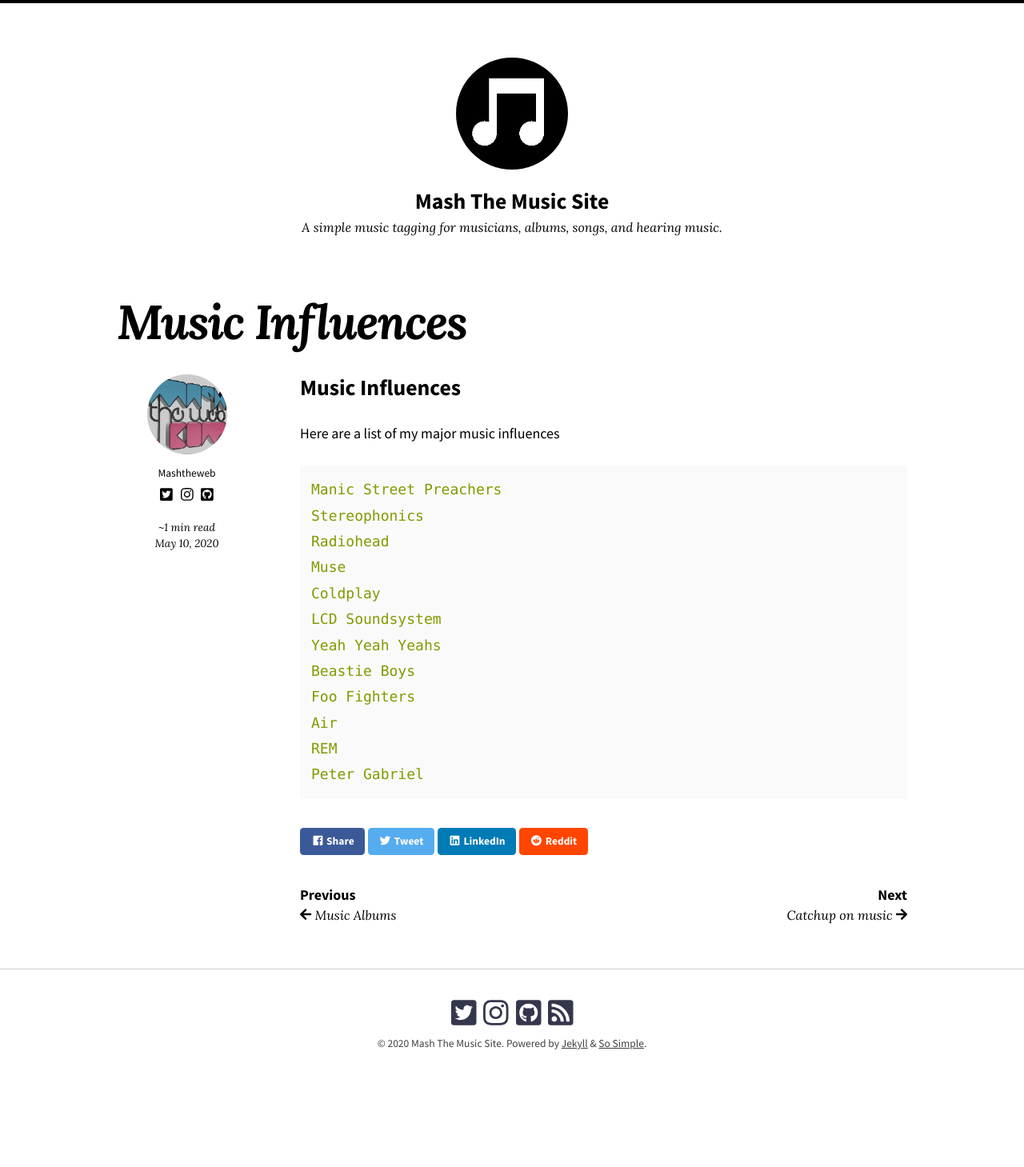
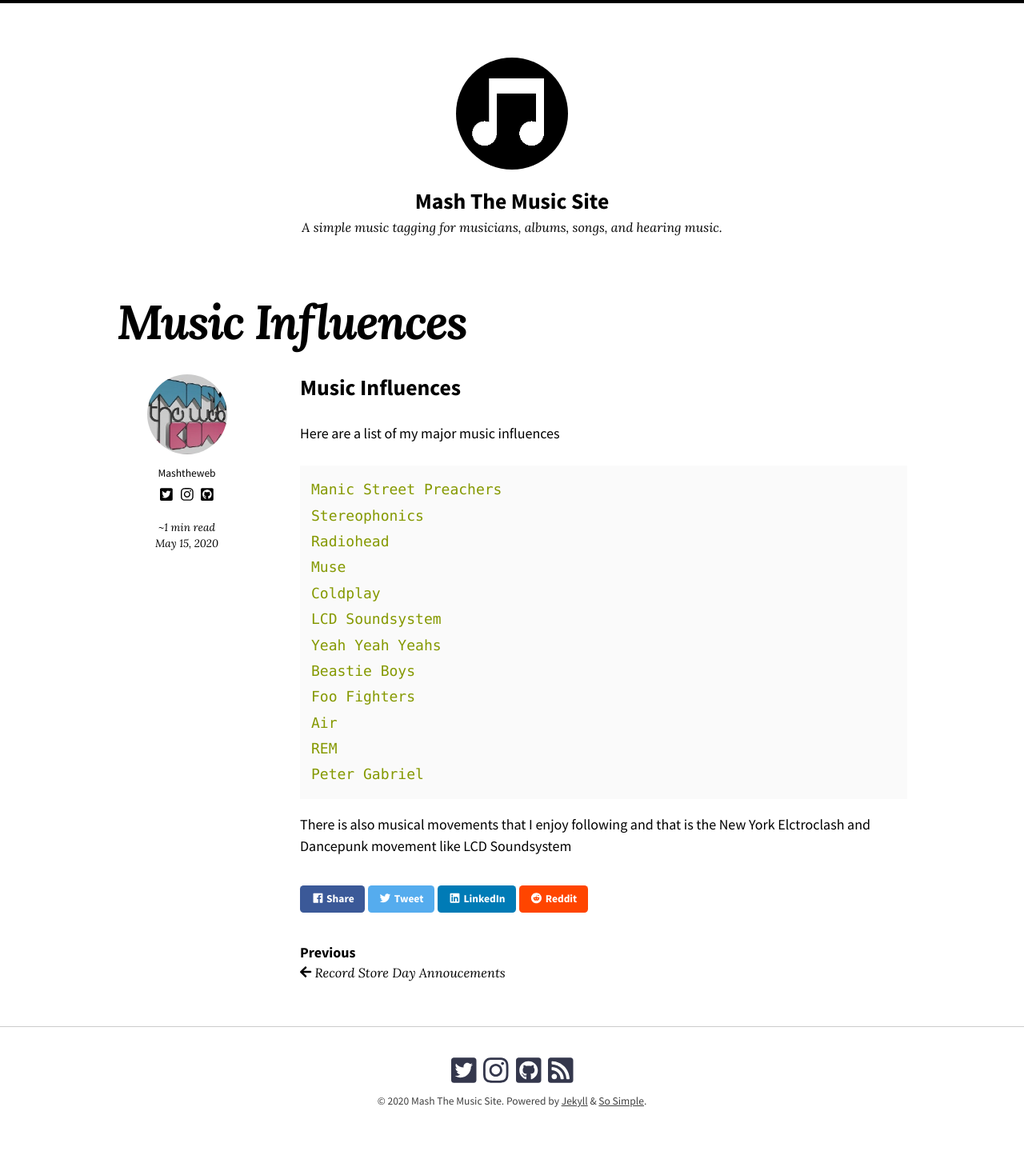
Before and after one commit to mashthemusic/mashthemusic.github.io, a Jekyll site: the page built from _posts/2020-05-15-music-influences.md, in a window 1280 px wide. Shown: the whole page at 80% size. Built offline with Jekyll 4.4.1, drawn with Linux system fonts in a browser that asks for light colours; nearby versions of some CDN libraries; before the commit the page ends 1387 px from its top, so only the background shows below that; part of the change alters nothing that is shown.

Commit message:
Update and rename 2020-05-10-music-influences.md to 2020-05-15-music-influences.md

````diff
--- a/_posts/2020-05-10-music-influences.md
+++ b/_posts/2020-05-15-music-influences.md
@@ -1,6 +1,6 @@
 ---
 title: "Music Influences"
-date: 2020-05-10T08:08:50-04:00
+date: 2020-05-15T08:08:50-04:00
 ---
 
 ## Music Influences
@@ -21,3 +21,5 @@ Air
 REM
 Peter Gabriel
 ```
+
+There is also musical movements that I enjoy following and that is the New York Elctroclash and Dancepunk movement like LCD Soundsystem
````
